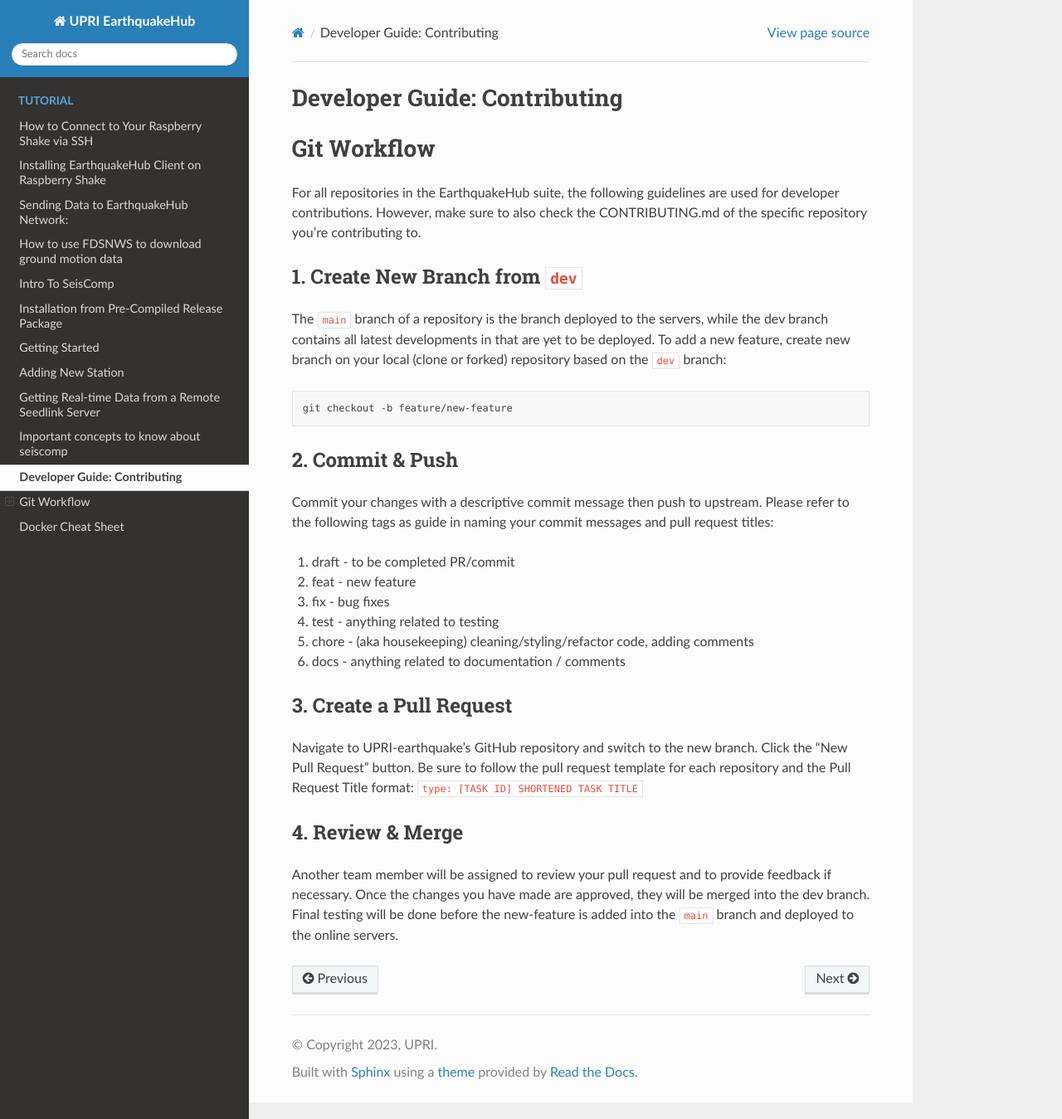
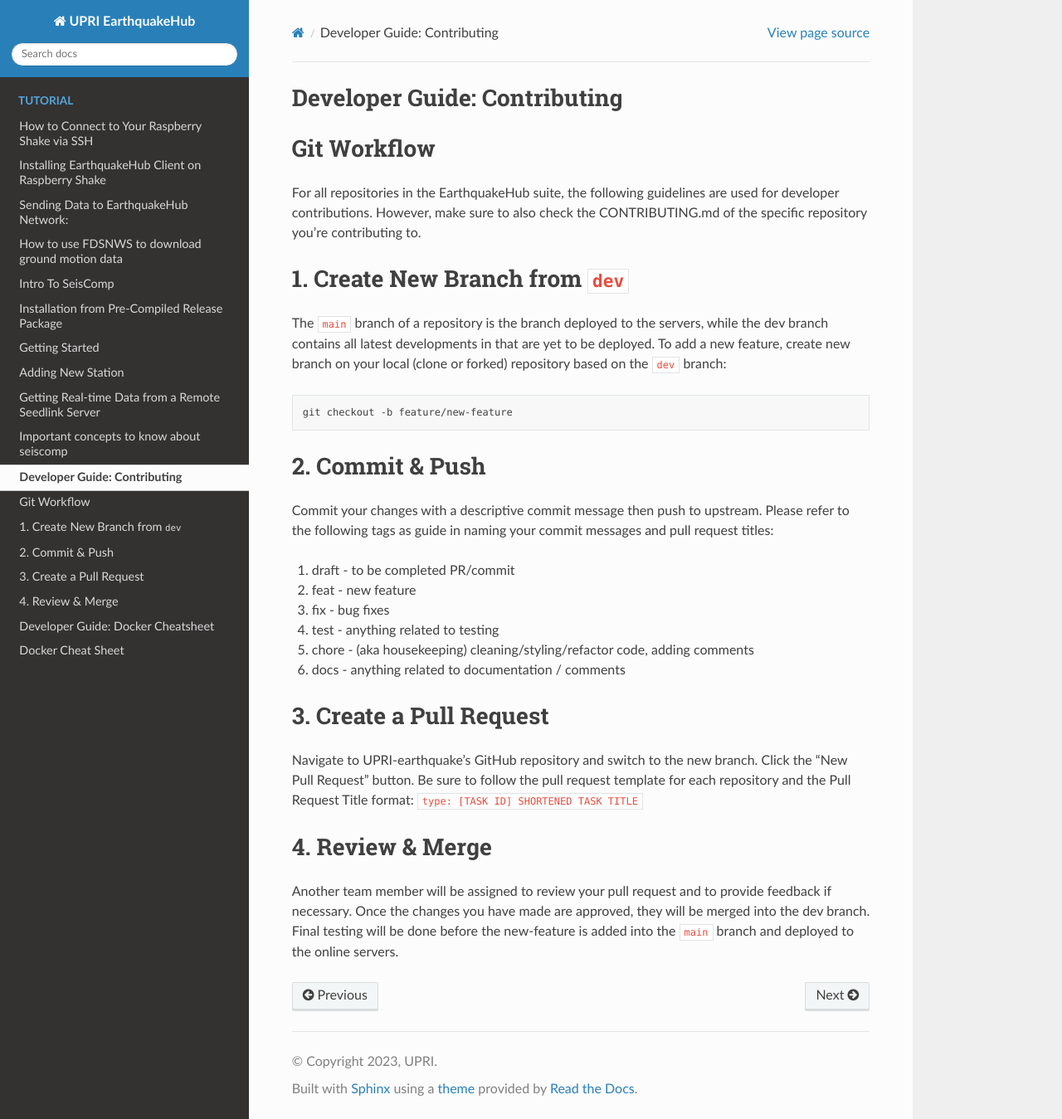
Before and after one commit to UPRI-earthquake/upri-earthquake.github.io, a Sphinx documentation site: the page built from doc/dev-guide-contributing.md, in a window 1280 px wide and 1349 px high. Shown: the whole window at 83% size. Built offline with Sphinx 7.4.7 and the Read the Docs theme 2.0.0, drawn with Linux system fonts in a browser that asks for light colours.

Commit message:
editing md files 2

````diff
--- a/doc/dev-guide-contributing.md
+++ b/doc/dev-guide-contributing.md
@@ -3,17 +3,16 @@
 
 
 # Git Workflow
-
 For all repositories in the EarthquakeHub suite, the following guidelines are used for developer contributions. However, make sure to also check the CONTRIBUTING.md of the specific repository you're contributing to.
 
-## 1. Create New Branch from `dev`
+# 1. Create New Branch from `dev`
 
 The `main` branch of a repository is the branch deployed to the servers, while the dev branch contains all latest developments in that are yet to be deployed. To add a new feature, create new branch on your local (clone or forked) repository based on the `dev` branch:
 ```bash
 git checkout -b feature/new-feature
 ```
 
-## 2. Commit & Push
+# 2. Commit & Push
 
 Commit your changes with a descriptive commit message then push to upstream. Please refer to the following tags as guide in naming your commit messages and pull request titles:
 1. draft - to be completed PR/commit
@@ -23,10 +22,10 @@
 5. chore - (aka housekeeping) cleaning/styling/refactor code, adding comments
 6. docs - anything related to documentation / comments
 
-## 3. Create a Pull Request
+# 3. Create a Pull Request
 
 Navigate to UPRI-earthquake's GitHub repository and switch to the new branch. Click the "New Pull Request" button. Be sure to follow the pull request template for each repository and the Pull Request Title format: `type: [TASK ID] SHORTENED TASK TITLE`
 
-## 4. Review & Merge
+# 4. Review & Merge
 
 Another team member will be assigned to review your pull request and to provide feedback if necessary. Once the changes you have made are approved, they will be merged into the dev branch. Final testing will be done before the new-feature is added into the `main` branch and deployed to the online servers.
````
Also changed, not shown: doc/docker-cheatsheet.md (+1 -1 lines), doc/fdsnws.md (+2 -1 lines), doc/intro-to-seiscomp.md (+7 -7 lines), 1 other file.
